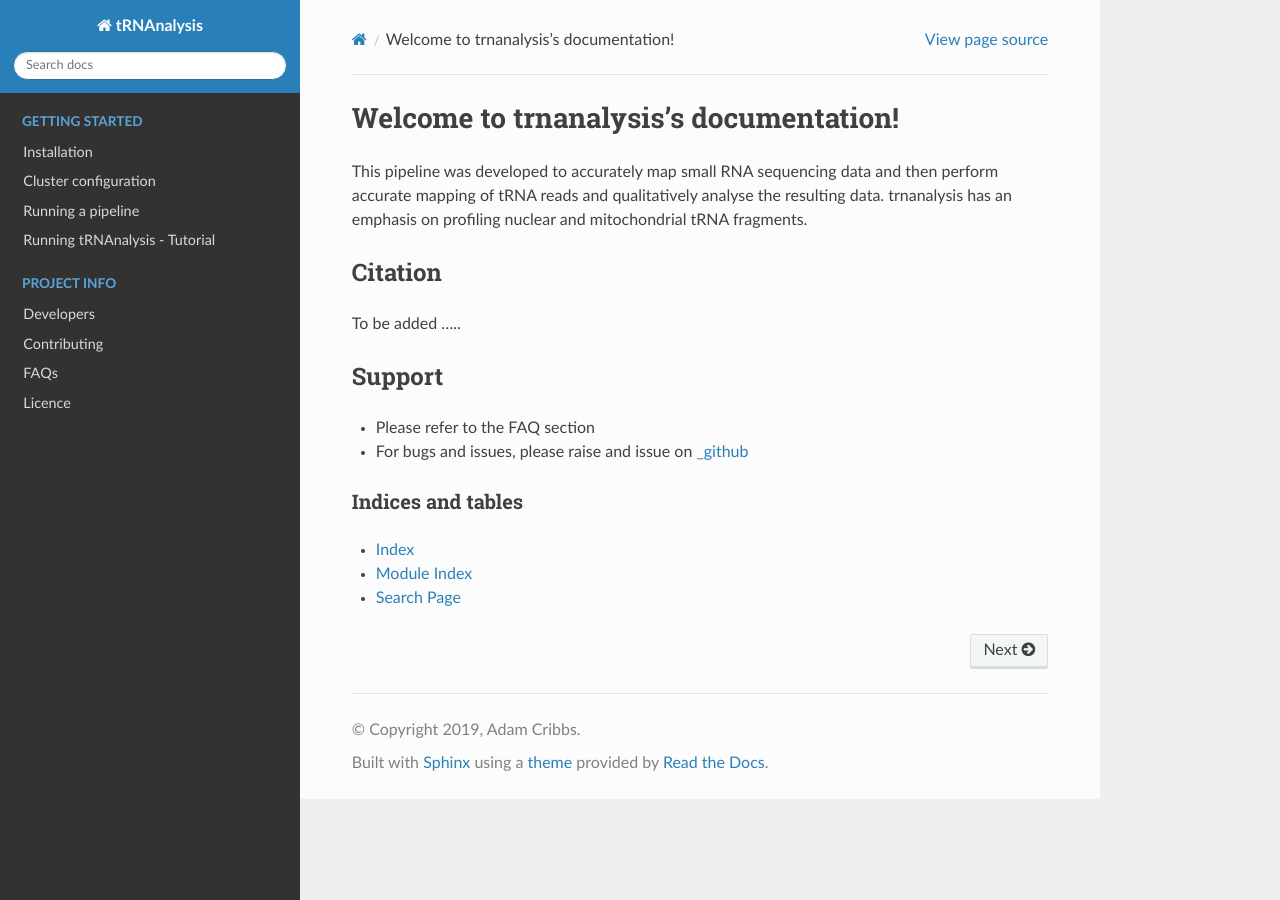
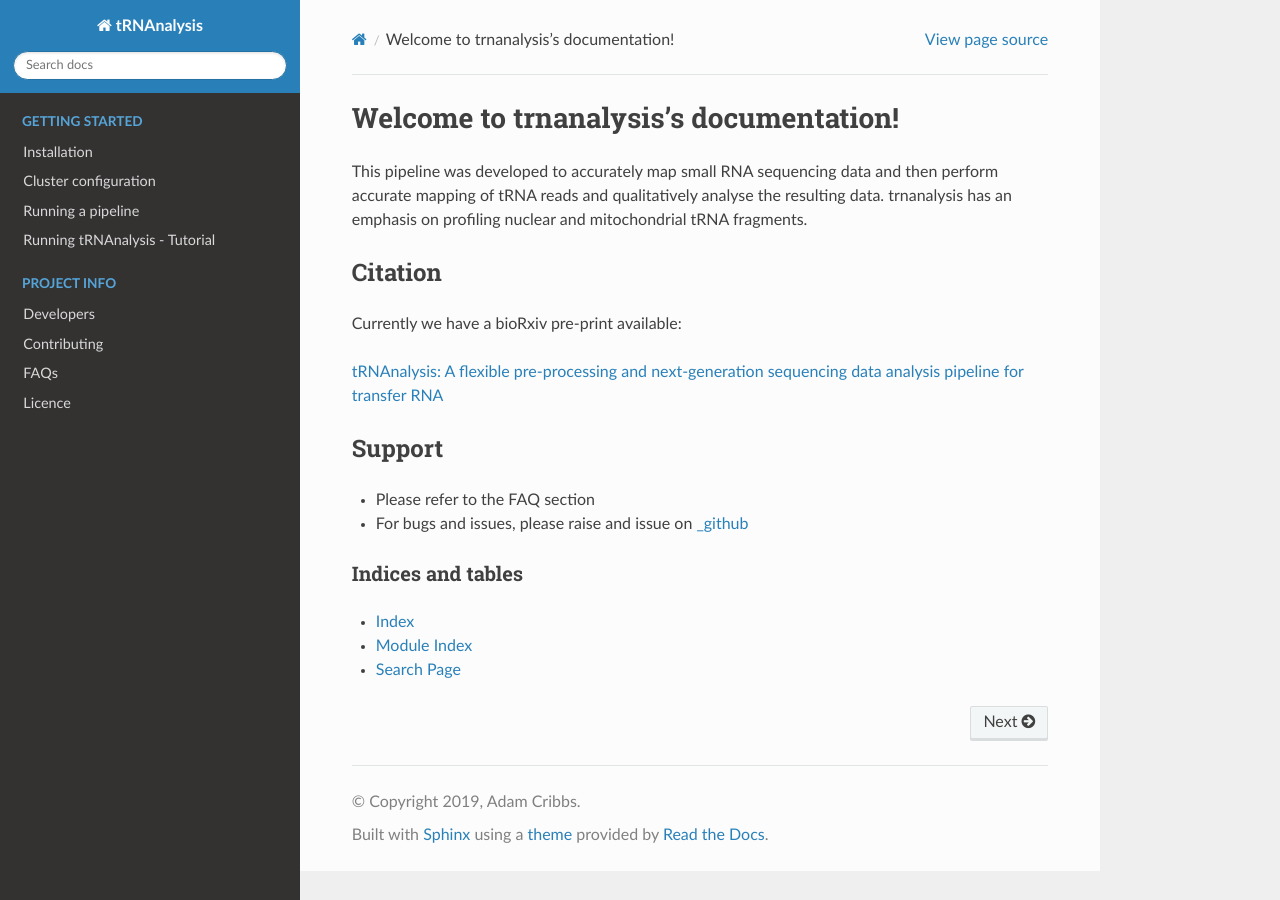
Before and after one commit to Acribbs/tRNAnalysis, a Sphinx documentation site: the page built from docs/index.rst, in a window 1280 px wide. Built offline with Sphinx 7.4.7 and the Read the Docs theme 2.0.0, drawn with Linux system fonts in a browser that asks for light colours.

```diff
--- a/docs/index.rst
+++ b/docs/index.rst
@@ -15,7 +15,9 @@ has an emphasis on profiling nuclear and mitochondrial tRNA fragments.
 Citation
 --------
 
-To be added .....
+Currently we have a bioRxiv pre-print available:
+
+`tRNAnalysis: A flexible pre-processing and next-generation sequencing data analysis pipeline for transfer RNA <https://www.biorxiv.org/content/10.1101/655829v1?rss=1>`_
 
 -------
 Support
```
Also changed, not shown: docs/getting_started/Installation.rst (+16 -1 lines).
